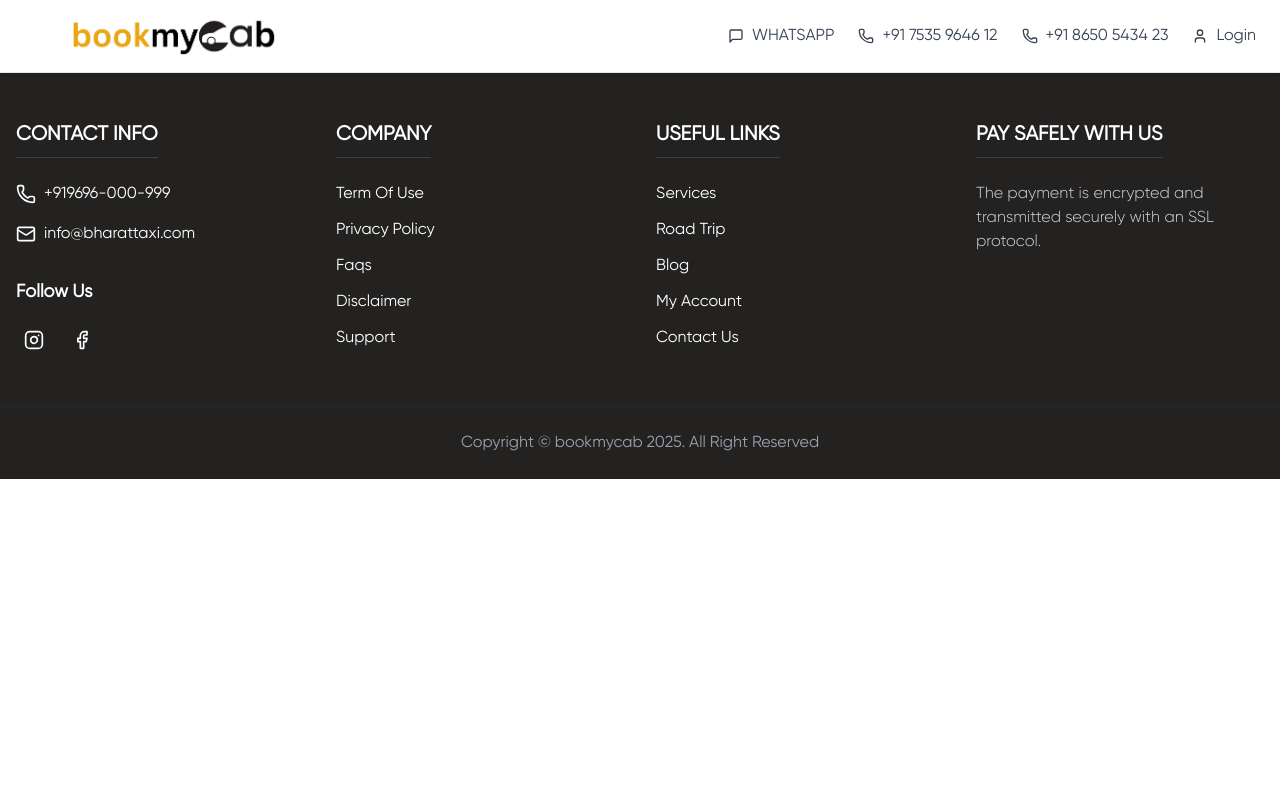
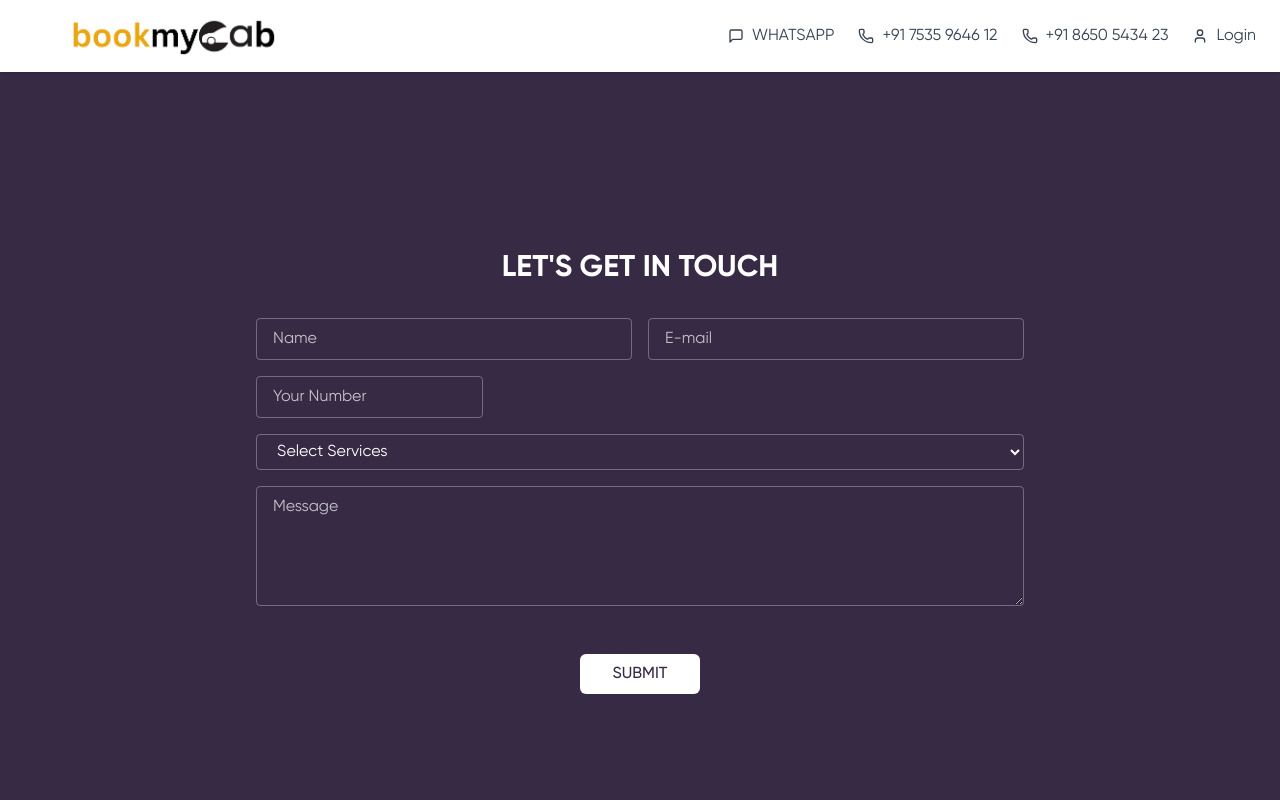
Before and after one commit to Soyalkhan/CabBookingWeb, a React (Vite) app: page /contact in a window 1280 px wide. Shown: the top 800 px of the page. Built offline with nearby package versions, Linux system fonts and the light colour scheme.

Commit message:
feat: add ContactForm component for user inquiries and feedback

```diff
--- a/src/App.jsx
+++ b/src/App.jsx
@@ -13,6 +13,7 @@ import SignupPage from "./pages/signup-page"; // Import SignupPage
 import LoginPage from "./pages/login-page"; // Import SignupPage
 import ProfilePage from "./pages/profilePage";
 import CarBookingPage from "./pages/cabSelectionPage";
+import ContactForm from "./pages/contact";
 
 import "./App.css";
 
@@ -39,6 +40,7 @@ function App() {
         <Route path="/login" element={<LoginPage />} /> {/* Signup page */}
        <Route path="/profile" element={<ProfilePage/>} /> {/* Profile page */}
        <Route path="/booking-summary" element={<CarBookingPage/>} /> {/* cabs page */}
+       <Route path="/contact" element={<ContactForm/>} /> {/* cabs page */}
       </Routes>
       {/* <PopularRoutes /> */}
 
--- /dev/null
+++ b/src/pages/contact.jsx
@@ -0,0 +1,105 @@
+import { useState } from "react";
+import React from "react";
+export default function ContactForm() {
+  const [formData, setFormData] = useState({
+    name: "",
+    email: "",
+    phone: "",
+    service: "",
+    message: "",
+  });
+
+  const handleChange = (e) => {
+    const { name, value } = e.target;
+    setFormData((prevState) => ({
+      ...prevState,
+      [name]: value,
+    }));
+  };
+
+  const handleServiceChange = (e) => {
+    setFormData((prevState) => ({
+      ...prevState,
+      service: e.target.value,
+    }));
+  };
+
+  const handleSubmit = (e) => {
+    e.preventDefault();
+    console.log("Form submitted:", formData);
+    // Add your form submission logic here (e.g., send the data to an API)
+  };
+
+  return (
+    <div className="min-h-screen flex items-center justify-center bg-[#372a45] text-white p-4">
+      <div className="w-full max-w-3xl">
+        <h1 className="text-center text-2xl md:text-3xl font-medium mb-8">
+          LET'S GET IN TOUCH
+        </h1>
+
+        <form onSubmit={handleSubmit} className="space-y-4">
+          <div className="grid grid-cols-1 md:grid-cols-2 gap-4">
+            <input
+              type="text"
+              name="name"
+              placeholder="Name"
+              value={formData.name}
+              onChange={handleChange}
+              className="bg-transparent border border-white/30 rounded text-white placeholder:text-white/70 px-4 py-2"
+            />
+
+            <input
+              type="email"
+              name="email"
+              placeholder="E-mail"
+              value={formData.email}
+              onChange={handleChange}
+              className="bg-transparent border border-white/30 rounded text-white placeholder:text-white/70 px-4 py-2"
+            />
+          </div>
+
+          <input
+            type="tel"
+            name="phone"
+            placeholder="Your Number"
+            value={formData.phone}
+            onChange={handleChange}
+            className="bg-transparent border border-white/30 rounded text-white placeholder:text-white/70 px-4 py-2"
+          />
+
+          <select
+            onChange={handleServiceChange}
+            value={formData.service}
+            className="bg-transparent border border-white/30 rounded text-white placeholder:text-white/70 px-4 py-2 w-full"
+          >
+            <option value="" disabled>
+              Select Services
+            </option>
+            <option value="web-development">Web Development</option>
+            <option value="app-development">App Development</option>
+            <option value="ui-design">UI/UX Design</option>
+            <option value="consulting">Consulting</option>
+            <option value="other">Other</option>
+          </select>
+
+          <textarea
+            name="message"
+            placeholder="Message"
+            value={formData.message}
+            onChange={handleChange}
+            className="bg-transparent border border-white/30 rounded text-white placeholder:text-white/70 min-h-[120px] w-full px-4 py-2"
+          />
+
+          <div className="flex justify-center mt-6">
+            <button
+              type="submit"
+              className="bg-white text-[#372a45] hover:bg-white/90 px-8 py-2 font-medium rounded-md"
+            >
+              SUBMIT
+            </button>
+          </div>
+        </form>
+      </div>
+    </div>
+  );
+}
```
